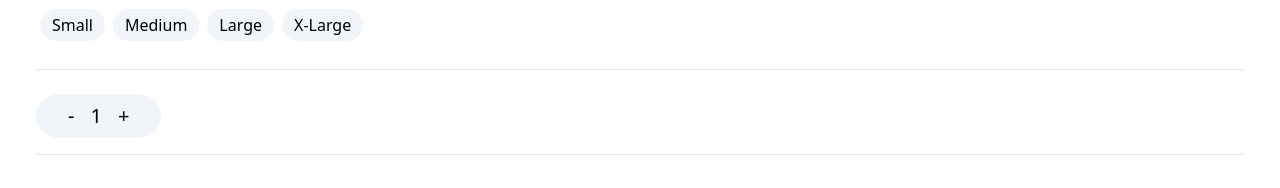
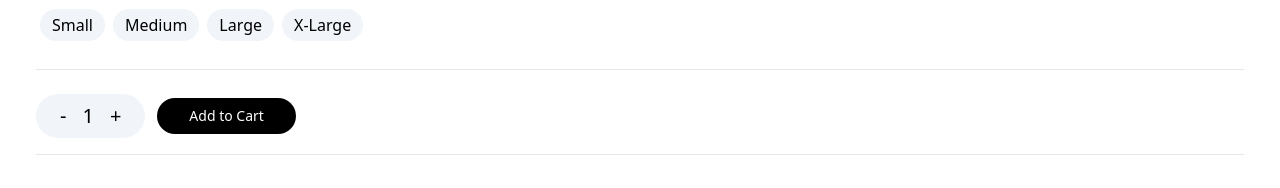
Before and after one commit to Tim2095/Kauppa, a React (Vite) app: page /products/1 in a window 1280 px wide. Shown: the part 355-543 px from the top of the page. Built offline with nearby package versions, Linux system fonts and the light colour scheme; no server answers.

Commit message:
add add to cart button

```diff
--- a/src/components/Product.jsx
+++ b/src/components/Product.jsx
@@ -99,11 +99,14 @@ const Product = () => {
           </button>
         ))}
       </div>
-      <div>
-        <div className="bg-slate-100 text-xl py-2 px-8 inline-block rounded-full mt-6 ">
+      <div className="flex items-center">
+        <div className="bg-slate-100 text-xl py-2 px-6 inline-block rounded-full mt-6 mr-3 ">
           <button onClick={() => setQti(qti <= 1 ? 1 : qti - 1)}>-</button>
           <span className="mx-4">{qti}</span>
           <button onClick={() => setQti(qti + 1)}>+</button>
+        </div>
+        <div className="bg-black text-white text-sm py-2 px-8 inline-block rounded-full mt-6">
+          <button>Add to Cart</button>
         </div>
       </div>
     </div>
```
